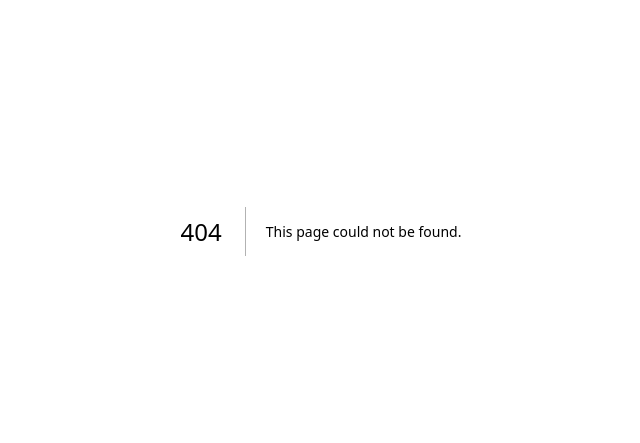
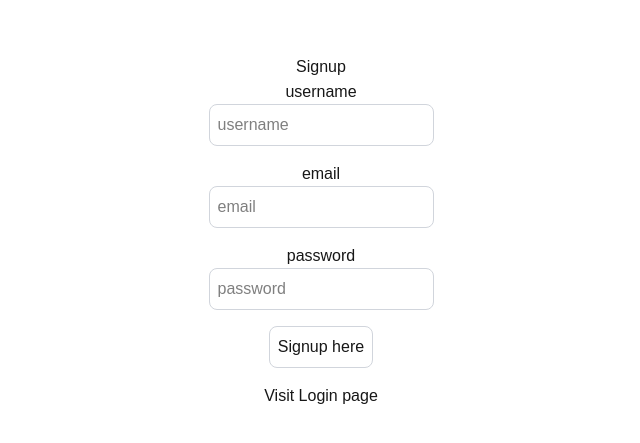
Before and after one commit to vaishnavPatange/Next-Auth-App, a Next.js app: page /signup in a window 1280 px wide. Before the commit this address had no page. Shown: the part 169-612 px from the top of the page, without its empty margins (319-959 px from the left). Built offline with nearby package versions, Linux system fonts and the light colour scheme.

Commit message:
add signup, login page

```diff
--- /dev/null
+++ b/src/app/login/page.tsx
@@ -0,0 +1,50 @@
+"use client";
+import Link from "next/link";
+import React, { useState } from "react";
+import { useRouter } from "next/navigation";
+import axios from "axios";
+
+const LoginPage = () => {
+
+  const [user, setUser] = useState({
+    email: "",
+    password: ""
+  });
+
+  const onLogin = async () => {
+  }
+
+  return (
+    <div className="flex flex-col items-center justify-center min-h-screen py-2">
+        <h1>Login</h1>
+        <hr />
+        <label htmlFor="email">email</label>
+        <input
+        className="p-2 border bg-white  border-gray-300 rounded-lg mb-4 focus:outline-none focus:border-gray-600 text-black"
+            id="email"
+            type="text"
+            value={user.email}
+            onChange={(e) => setUser({...user, email: e.target.value})}
+            placeholder="email"
+            />
+        <label htmlFor="password">password</label>
+        <input
+        className="p-2 border bg-white border-gray-300 rounded-lg mb-4 focus:outline-none focus:border-gray-600 text-black"
+            id="password"
+            type="password"
+            value={user.password}
+            onChange={(e) => setUser({...user, password: e.target.value})}
+            placeholder="password"
+            />
+          <button
+            className="p-2 border border-gray-300 rounded-lg mb-4 focus:outline-none focus:border-gray-600"
+            onClick={onLogin}
+          >
+            Login here
+          </button>
+          <Link href="/signup">Visit Signup page</Link>
+        </div>
+  )
+}
+
+export default LoginPage
--- /dev/null
+++ b/src/app/profile/[id]/page.tsx
@@ -0,0 +1,9 @@
+const UserProfile = ({params}: any) => {
+  return (
+    <div>
+      <h1>user profile: {params.id}</h1>
+    </div>
+  )
+}
+
+export default UserProfile
--- /dev/null
+++ b/src/app/profile/page.tsx
@@ -0,0 +1,9 @@
+const ProfilePage = () => {
+  return (
+    <div className="flex flex-col justify-center min-h-screen">
+      <h1 className="text-center">Profile page</h1>
+    </div>
+  )
+}
+
+export default ProfilePage
--- /dev/null
+++ b/src/app/signup/page.tsx
@@ -0,0 +1,60 @@
+"use client";
+import Link from "next/link";
+import React, { useState } from "react";
+import { useRouter } from "next/navigation";
+import axios from "axios";
+
+const SignupPage = () => {
+
+  const [user, setUser] = useState({
+    username: "",
+    email: "",
+    password: ""
+  });
+
+  const onSignup = async () => {
+  }
+
+  return (
+    <div className="flex flex-col items-center justify-center min-h-screen py-2">
+        <h1>Signup</h1>
+        <hr />
+        <label htmlFor="username">username</label>
+        <input
+        className="p-2 border bg-white border-gray-300 rounded-lg mb-4 focus:outline-none focus:border-gray-600 text-black"
+            id="username"
+            type="text"
+            value={user.username}
+            onChange={(e) => setUser({...user, username: e.target.value})}
+            placeholder="username"
+            />
+        <label htmlFor="email">email</label>
+        <input
+        className="p-2 border bg-white  border-gray-300 rounded-lg mb-4 focus:outline-none focus:border-gray-600 text-black"
+            id="email"
+            type="text"
+            value={user.email}
+            onChange={(e) => setUser({...user, email: e.target.value})}
+            placeholder="email"
+            />
+        <label htmlFor="password">password</label>
+        <input
+        className="p-2 border bg-white border-gray-300 rounded-lg mb-4 focus:outline-none focus:border-gray-600 text-black"
+            id="password"
+            type="password"
+            value={user.password}
+            onChange={(e) => setUser({...user, password: e.target.value})}
+            placeholder="password"
+            />
+          <button
+            className="p-2 border border-gray-300 rounded-lg mb-4 focus:outline-none focus:border-gray-600"
+            onClick={onSignup}
+          >
+            Signup here
+          </button>
+          <Link href="/login">Visit Login page</Link>
+        </div>
+  )
+}
+
+export default SignupPage
--- /dev/null
+++ b/src/dbConfig/dbConfig.ts
@@ -0,0 +1,22 @@
+import mongoose from "mongoose";
+
+export async function connect(){
+  try {
+    mongoose.connect(process.env.MONGO_URL!)
+    const connection = mongoose.connection;
+
+    connection.on('connected', () => {
+      console.log("mongo Db connection successfull")
+    });
+
+    connection.on('error', (error) => {
+      console.log("Error in connecting with MongoDB, please make sure your mongoDB is running" + error)
+    });
+
+    process.exit();
+
+  } catch (error) {
+    console.log("Something went wrong");
+    console.log(error);
+  }
+}
```
Also changed, not shown: package.json (+11 -6 lines), src/app/api/users/login/route.ts (added), src/app/api/users/signup/route.ts (added), 1 other file (tests, documents, lock files or other folders).
